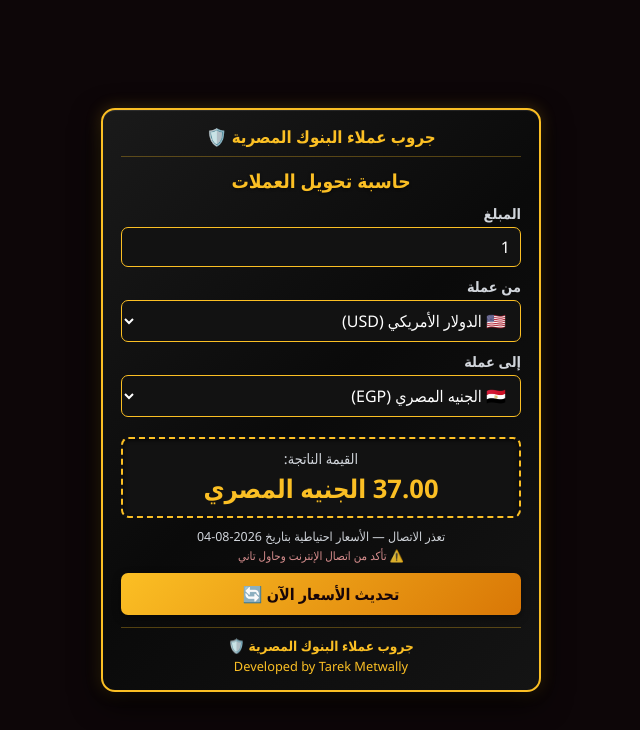
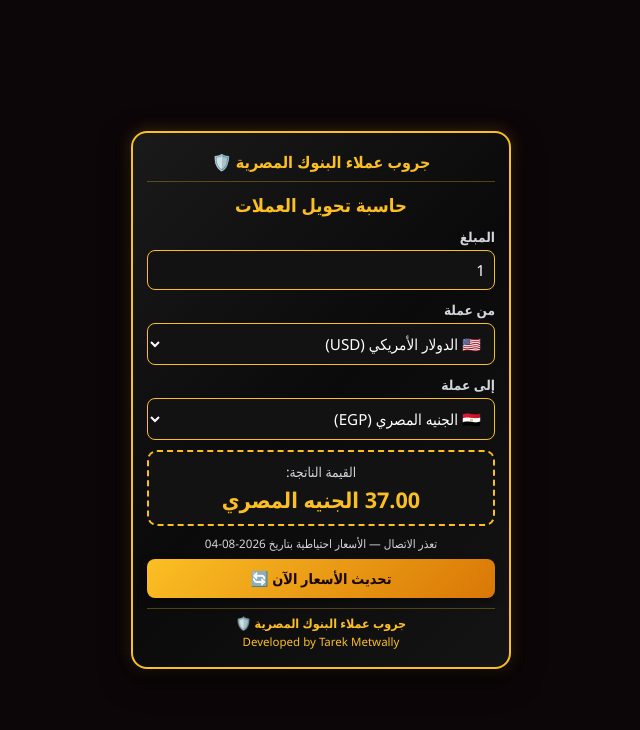
Before and after one commit to tarekcbe-a11y/nbe-currency-tool, a plain HTML site: page index.html in a window 1280 px wide. Shown: the whole page, without its empty margins (319-959 px from the left). Drawn offline with Linux system fonts and the light colour scheme; no server answers.

Commit message:
Update index.html

```diff
--- a/index.html
+++ b/index.html
@@ -2,40 +2,49 @@
 <html lang="ar" dir="rtl">
 <head>
     <meta charset="UTF-8">
-    <meta name="viewport" content="width=device-width, initial-scale=1.0">
+    <meta name="viewport" content="width=device-width, initial-scale=1.0, maximum-scale=1.0, user-scalable=no">
     <title>حاسبة تحويل العملات</title>
     <style>
         * { box-sizing: border-box; margin: 0; padding: 0; font-family: 'Segoe UI', Tahoma, Geneva, Verdana, sans-serif; }
-        body { background-color: #0d0608; color: #f3f4f6; padding: 10px; display: flex; justify-content: center; align-items: center; min-height: 100vh; width: 100%; }
+        body {
+            background-color: #0d0608;
+            color: #f3f4f6;
+            padding: 15px 10px;
+            display: flex;
+            justify-content: center;
+            align-items: center;
+            min-height: 100vh;
+            width: 100%;
+            overflow-x: hidden;
+        }
         .converter-card {
             background: linear-gradient(135deg, #1a1a1a 0%, #0a0a0a 50%, #141414 100%);
             border: 2px solid #fbbf24;
-            border-radius: 14px;
-            padding: 15px 18px;
+            border-radius: 16px;
+            padding: 18px 14px;
             width: 100%;
-            max-width: 440px;
-            box-shadow: 0 10px 30px rgba(0,0,0,0.9), 0 0 15px rgba(251,191,36,0.25), inset 0 1px 1px rgba(255,255,255,0.1);
+            max-width: 380px;
+            box-shadow: 0 10px 30px rgba(0,0,0,0.9), 0 0 15px rgba(251,191,36,0.25);
             margin: 0 auto;
         }
         .header-branding { text-align: center; margin-bottom: 10px; border-bottom: 1px solid rgba(251,191,36,0.3); padding-bottom: 8px; }
-        .group-title { font-size: 1.05rem; font-weight: bold; color: #fbbf24; line-height: 1.4; }
-        h2 { text-align: center; color: #fbbf24; margin-bottom: 10px; font-size: 1.2rem; text-shadow: 0 1px 3px rgba(0,0,0,0.5); }
-        label { display: block; margin-bottom: 4px; color: #d1d5db; font-size: 0.9rem; font-weight: 600; }
-        input, select { padding: 8px 10px; margin-bottom: 10px; width: 100%; background: #121212; border: 1px solid #fbbf24; border-radius: 7px; color: #fff; font-size: 1rem; outline: none; transition: border 0.3s; box-sizing: border-box; }
-        input:focus, select:focus { border-color: #fbbf24; box-shadow: 0 0 6px rgba(251,191,36,0.5); }
-        .result-box { background: #121212; border: 2px dashed #fbbf24; border-radius: 8px; padding: 10px; text-align: center; margin: 10px 0; box-shadow: inset 0 1px 4px rgba(0,0,0,0.8); }
-        .result-label { display: block; color: #d1d5db; font-size: 0.9rem; margin-bottom: 3px; }
-        #result { font-size: 1.6rem; font-weight: bold; color: #fbbf24; }
-        .update-info { text-align: center; font-size: 0.78rem; color: #d1d5db; margin-bottom: 3px; }
-        .source-note { text-align: center; font-size: 0.72rem; color: #fbbf24; opacity: 0.85; margin-bottom: 10px; }
+        .group-title { font-size: 1rem; font-weight: bold; color: #fbbf24; line-height: 1.4; word-break: break-word; }
+        h2 { text-align: center; color: #fbbf24; margin-bottom: 10px; font-size: 1.15rem; }
+        .input-group { margin-bottom: 10px; width: 100%; }
+        label { display: block; margin-bottom: 4px; color: #d1d5db; font-size: 0.85rem; font-weight: 600; text-align: right; }
+        input, select { padding: 9px; width: 100%; background: #121212; border: 1px solid #fbbf24; border-radius: 8px; color: #fff; font-size: 0.95rem; outline: none; }
+        input:focus, select:focus { border-color: #fbbf24; box-shadow: 0 0 8px rgba(251,191,36,0.5); }
+        .result-box { background: #121212; border: 2px dashed #fbbf24; border-radius: 10px; padding: 10px; text-align: center; margin: 10px 0; }
+        .result-label { display: block; color: #d1d5db; font-size: 0.85rem; margin-bottom: 4px; }
+        #result { font-size: 1.35rem; font-weight: bold; color: #fbbf24; word-break: break-word; }
+        .update-info { text-align: center; font-size: 0.73rem; color: #d1d5db; margin-bottom: 3px; }
+        .source-note { text-align: center; font-size: 0.68rem; color: #fbbf24; opacity: 0.85; margin-bottom: 8px; }
         .source-note.fallback { color: #fca5a5; }
-        .refresh-btn { width: 100%; background: linear-gradient(135deg, #fbbf24 0%, #d97706 100%); color: #170509; border: none; padding: 10px; border-radius: 7px; font-size: 1rem; font-weight: bold; cursor: pointer; transition: opacity 0.3s, transform 0.2s; box-shadow: 0 3px 8px rgba(0,0,0,0.4); }
-        .refresh-btn:hover { opacity: 0.95; transform: translateY(-1px); }
-        .refresh-btn:disabled { opacity: 0.6; cursor: wait; }
-        .footer-divider { border: 0; height: 1px; background: rgba(251,191,36,0.3); margin: 12px 0 8px 0; }
-        .footer-branding { text-align: center; font-size: 0.85rem; }
-        .footer-group-name { color: #fbbf24; font-weight: bold; margin-bottom: 2px; }
-        .footer-dev { color: #fbbf24; font-size: 0.8rem; font-weight: 500; }
+        .refresh-btn { width: 100%; background: linear-gradient(135deg, #fbbf24 0%, #d97706 100%); color: #170509; border: none; padding: 10px; border-radius: 8px; font-size: 0.9rem; font-weight: bold; cursor: pointer; box-shadow: 0 4px 10px rgba(0,0,0,0.4); }
+        .footer-divider { border: 0; height: 1px; background: rgba(251,191,36,0.3); margin: 10px 0 6px 0; }
+        .footer-branding { text-align: center; font-size: 0.78rem; }
+        .footer-group-name { color: #fbbf24; font-weight: bold; margin-bottom: 2px; word-break: break-word; }
+        .footer-dev { color: #fbbf24; font-size: 0.72rem; font-weight: 500; }
     </style>
 </head>
 <body>
@@ -46,14 +55,20 @@
 
     <h2>حاسبة تحويل العملات</h2>
 
+    <div class="input-group">
         <label>المبلغ</label>
         <input type="number" id="amount" value="1">
+    </div>
 
+    <div class="input-group">
         <label>من عملة</label>
         <select id="from"></select>
+    </div>
 
+    <div class="input-group">
         <label>إلى عملة</label>
         <select id="to"></select>
+    </div>
 
     <div class="result-box">
         <span class="result-label">القيمة الناتجة:</span>
@@ -109,7 +124,6 @@ let exchangeRates = {
     BHD: 98.00, OMR: 96.00, JOD: 52.00, CAD: 27.00,
     AUD: 24.00, CHF: 42.00, JPY: 0.25, CNY: 5.10
 };
-let usingFallback = true;
 
 function convert() {
   const amount = parseFloat(document.getElementById('amount').value) || 0;
@@ -140,18 +154,12 @@ async function fetchLiveRates() {
             }
         });
         exchangeRates = { ...exchangeRates, ...newRates };
-        usingFallback = false;
         const now = new Date();
         const dateString = now.toLocaleDateString('ar-EG');
         const timeString = now.toLocaleTimeString('ar-EG', { hour: '2-digit', minute: '2-digit' });
         updateTimeEl.textContent = `آخر تحديث حي: ${dateString} - ${timeString}`;
-        sourceNoteEl.textContent = "المصدر: ربط مباشر مع API الأسعار";
-        sourceNoteEl.classList.remove('fallback');
     } catch (err) {
-        usingFallback = true;
         updateTimeEl.textContent = `تعذر الاتصال — الأسعار احتياطية بتاريخ ${FALLBACK_DATE}`;
-        sourceNoteEl.textContent = "⚠️ تأكد من اتصال الإنترنت وحاول تاني";
-        sourceNoteEl.classList.add('fallback');
     } finally {
         refreshBtn.disabled = false;
         refreshBtn.textContent = "تحديث الأسعار الآن 🔄";
```
Lines whose indentation alone changed are shown as unchanged.
